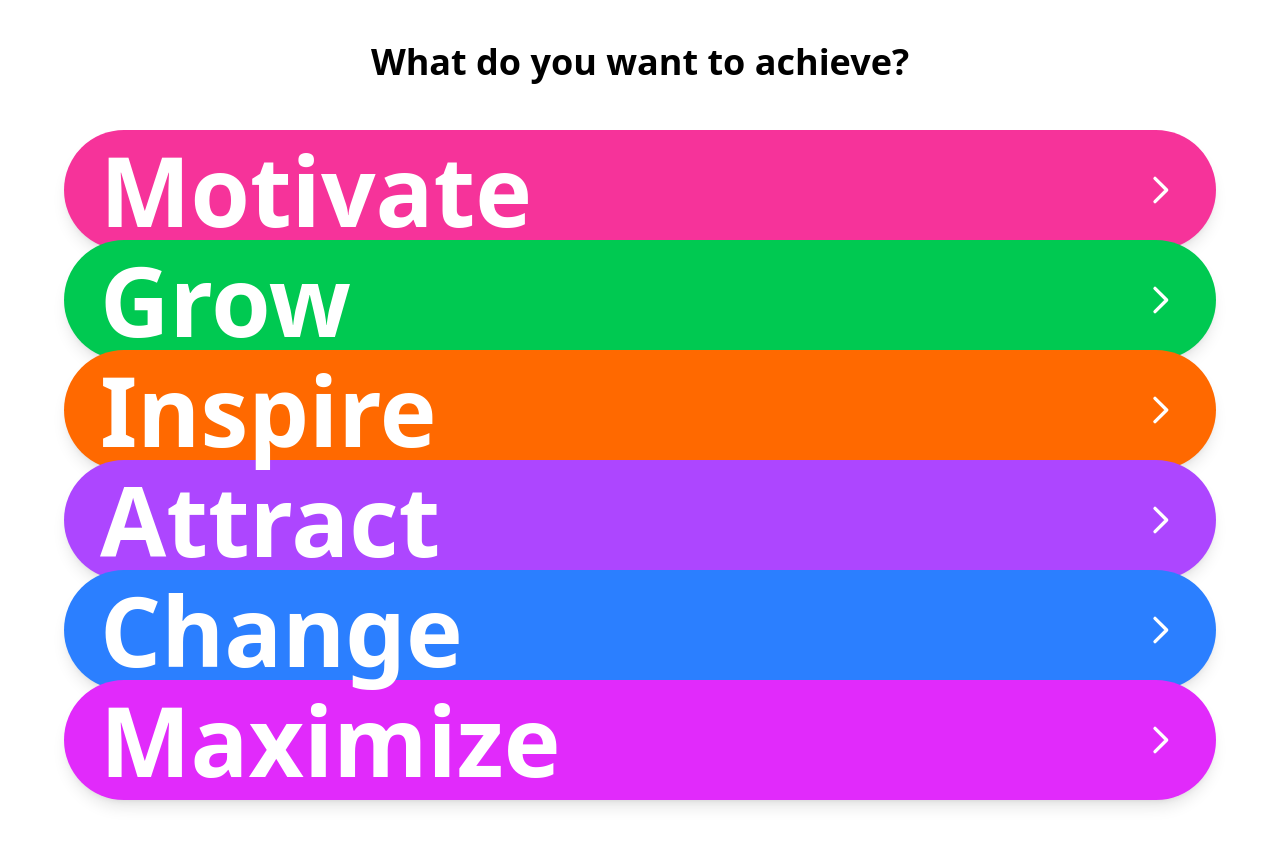
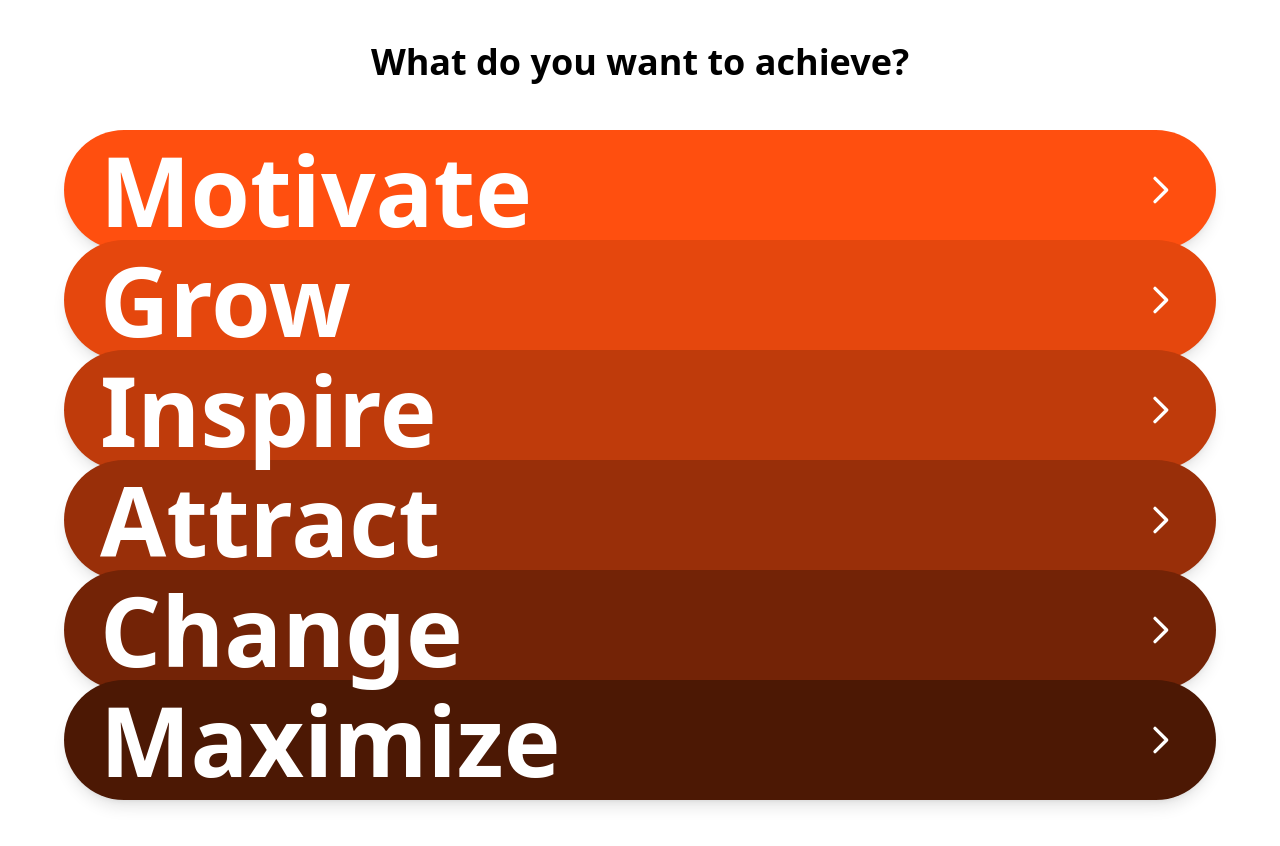
Before and after one commit to rajeev-the/SiteKaro, a React (Vite) app: page / in a window 1280 px wide. Shown: the part 860-1706 px from the top of the page. Built offline with nearby package versions, Linux system fonts and the light colour scheme.

Commit message:
first commit

```diff
--- a/src/components/SectionHome2.jsx
+++ b/src/components/SectionHome2.jsx
@@ -9,12 +9,12 @@ const SectionHome2 = () => {
           What do you want to achieve?
         </h2>
         <div className="w-full mx-auto space-y-[-10px]">
-          <AchievementButton text="Motivate" color="bg-pink-500" />
-          <AchievementButton text="Grow" color="bg-green-500" />
-          <AchievementButton text="Inspire" color="bg-orange-500" />
-          <AchievementButton text="Attract" color="bg-purple-500" />
-          <AchievementButton text="Change" color="bg-blue-500" />
-          <AchievementButton text="Maximize" color="bg-fuchsia-500" />
+          <AchievementButton text="Motivate" color="bg-[#FF4F0F]" />
+          <AchievementButton text="Grow" color="bg-[#E5470D]" />
+          <AchievementButton text="Inspire" color="bg-[#BF3B0B]" />
+          <AchievementButton text="Attract" color="bg-[#992F09]" />
+          <AchievementButton text="Change" color="bg-[#732306]" />
+          <AchievementButton text="Maximize" color="bg-[#4C1804]" />
         </div>
       </section>
 
```
